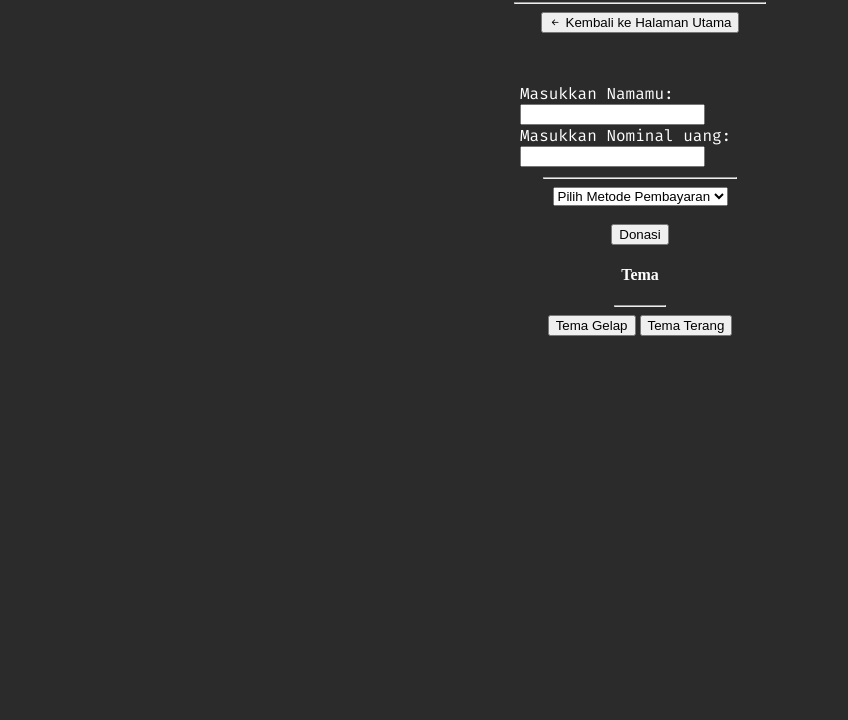
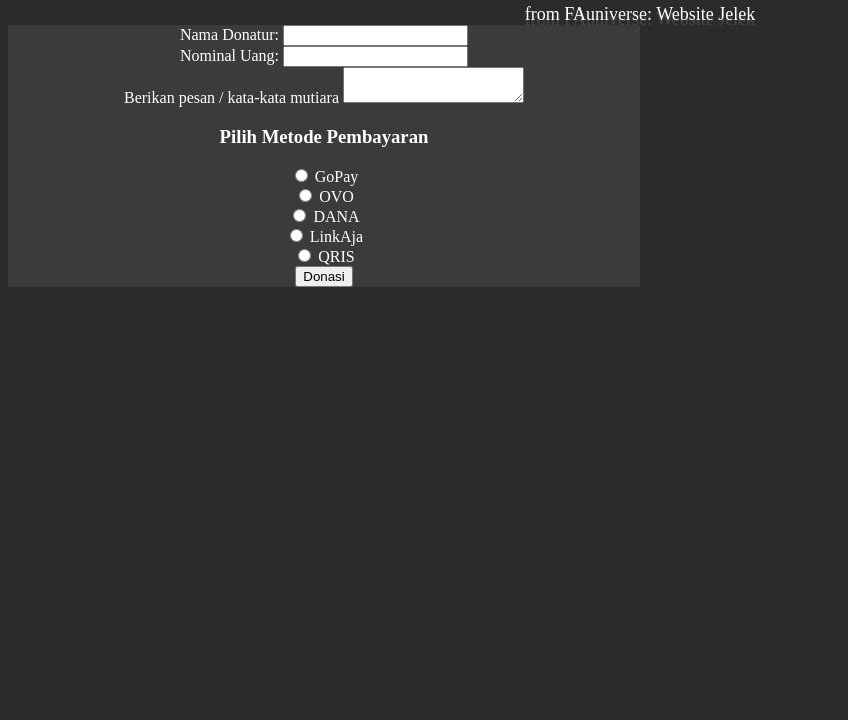
Before and after one commit to Acfarii12/Website-Jelek, a plain HTML site: page don.html in a window 1280 px wide. Shown: the part 80-800 px from the top of the page, without its empty margins (0-848 px from the left). Drawn offline with nearby package versions, Linux system fonts and the light colour scheme.

Commit message:
Website Jelek

```diff
--- a/don.html
+++ b/don.html
@@ -13,6 +13,7 @@
     <link href="https://fonts.googleapis.com/css2?family=Press+Start+2P&display=swap" rel="stylesheet" />
     <link href="https://fonts.googleapis.com/css2?family=Encode+Sans:wght@300&display=swap" rel="stylesheet" />
     <link href="https://fonts.googleapis.com/css2?family=Fira+Code&display=swap" rel="stylesheet" />
+    <link href="https://fonts.googleapis.com/css2?family=Courier+Prime&display=swap" rel="stylesheet" />
     <title>Donasi ke Acfarii</title>
 
     <style>
@@ -27,14 +28,20 @@
       }
 
       .title {
-        font-family: "Fredoka", sans-serif;
+        font-family: "Courier Prime", sans-serif;
+        font-size: 35px;
+        text-shadow: 0 5px 1px rgba(105, 105, 105, 0.5);
+      }
+
+      .tag {
+        margin-top: -25px;
+        font-size: 18px;
+        text-shadow: 0 5px 1px rgba(105, 105, 105, 0.5);
       }
 
       .form {
-        text-align: left;
-        margin: auto;
-        margin-top: 50px;
-        width: 15pc;
+        background: #3b3b3b;
+        width: 50%;
       }
 
       .text-label {
@@ -46,55 +53,53 @@
         margin-top: 10px;
         width: 80%;
       }
+
+      .textarea {
+        background: tomato;
+        width: 20pc;
+      }
     </style>
   </head>
   <body>
-    <h1 class="title">Welcome to FAdonet!</h1>
-    <hr width="250" />
-    <button class="btn-back" onclick="back()"><i class="bi bi-arrow-left-short"></i> Kembali ke Halaman Utama</button>
+    <p class="title">FAdonet</p>
+    <div class="tag">
+      <span>from FAuniverse: Website Jelek</span>
+    </div>
+
     <div class="form">
       <form action="upgr.html" method="post">
-        <label for="username" class="text-label">Masukkan Namamu:</label>
-        <input type="text" name="username" id="username" class="type" required />
+        <label for="nama" class="title-label">Nama Donatur:</label>
+        <input type="text" name="nama" id="nama" class="type" required />
         <br />
-        <label for="nominal" class="text-label">Masukkan Nominal uang:</label>
+        <label for="nominal" class="title-label">Nominal Uang:</label>
         <input type="text" name="nominal" id="nominal" class="type" required />
-        <hr class="bar" />
-        <!-- pilih metode pembayaran -->
-        <center>
-          <select name="" id="">
-            <option value="1">Pilih Metode Pembayaran</option>
-            <option value="2">GoPay</option>
-            <option value="3">OVO</option>
-            <option value="4">ShopeePay</option>
-            <option value="5">BCA</option>
-            <option value="6">BNI</option>
-            <option value="7">BRI</option>
-            <option value="8">Mandiri</option>
-            <option value="9">Permata</option>
-            <option value="10">Alfamart</option>
-            <option value="11">Indomaret</option>
-          </select>
-        </center>
         <br />
-        <center>
-          <button class="btn-donate">Donasi</button>
-        </center>
+        <div class="area">
+          <label for="pesan" class="title-label">Berikan pesan / kata-kata mutiara</label>
+          <textarea type="text" name="pesan" id="pesan" class="area"></textarea>
+        </div>
+        <div class="payment">
+          <h3 class="title-pay">Pilih Metode Pembayaran</h3>
+          <input type="radio" name="payment" id="gopay" class="option-pay" />
+          <label for="gopay" class="in-radio">GoPay</label>
+          <br />
+          <input type="radio" name="payment" id="ovo" class="option-pay" />
+          <label for="ovo" class="in-radio">OVO</label>
+          <br />
+          <input type="radio" name="payment" id="dana" class="option-pay" />
+          <label for="dana" class="in-radio">DANA</label>
+          <br />
+          <input type="radio" name="payment" id="linkaja" class="option-pay" />
+          <label for="linkaja" class="in-radio">LinkAja</label>
+          <br />
+          <input type="radio" name="payment" id="qris" class="option-pay" />
+          <label for="qris" class="in-radio">QRIS</label>
+        </div>
+        <button class="btn-donate" type="submit" name="donate">Donasi</button>
       </form>
     </div>
 
-    <div class="setting">
-      <h4>Tema</h4>
-      <hr width="50" />
-      <button class="btn-theme" onclick="setDarkMode(true)">Tema Gelap</button>
-      <button class="btn-theme" onclick="setDarkMode(false)">Tema Terang</button>
-    </div>
-
     <script>
-      function back() {
-        document.location.href = "upgr.html";
-      }
-
       if (localStorage.getItem("theme") == "dark");
       setDarkMode(true);
 
```
